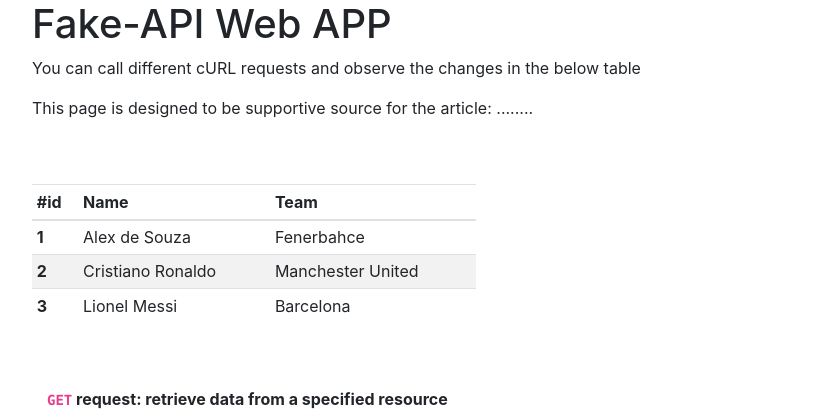
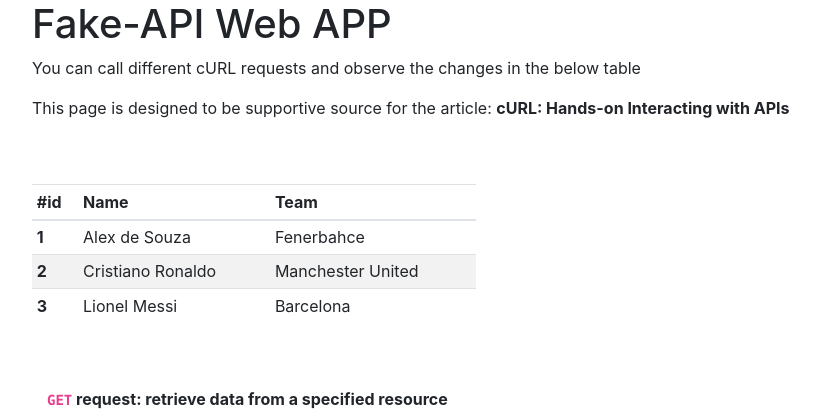
Before and after one commit to AykCanDem/fake-api-webapp, a Flask app: page / in a window 1280 px wide. Shown: the top 420 px of the page, without its empty margins (53-873 px from the left). Run offline with Flask 2, Linux system fonts and the light colour scheme; some libraries are stand-ins or nearby versions.

Commit message:
article name added

```diff
--- a/templates/index.html
+++ b/templates/index.html
@@ -17,7 +17,7 @@
     <div class="container">
         <h1>Fake-API Web APP</h1>
         <p>You can call different cURL requests and observe the changes in the below table</p>
-        <p>This page is designed to be supportive source for the article: ........</p>
+        <p>This page is designed to be supportive source for the article: <b>cURL: Hands-on Interacting with APIs</b></p>
         <br>
         <br>
         <div style="width:40%">
```
